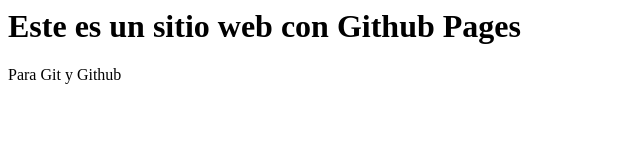
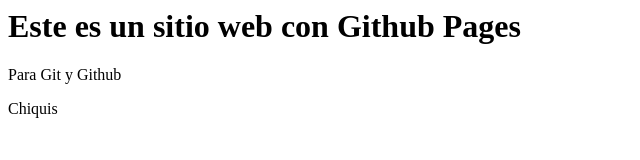
Before and after one commit to DieFG85/diefg85.github.io, a plain HTML site: page index.html in a window 1280 px wide. Shown: the full height of the page, 0-640 px from the left. Drawn offline with Linux system fonts and the light colour scheme.

Commit message:
Se agrega linea nueva 2

```diff
--- a/index.html
+++ b/index.html
@@ -1,2 +1,3 @@
 <h1>Este es un sitio web con Github Pages</h1>
 <p>Para Git y Github</p>
+<p>Chiquis</p>
```
